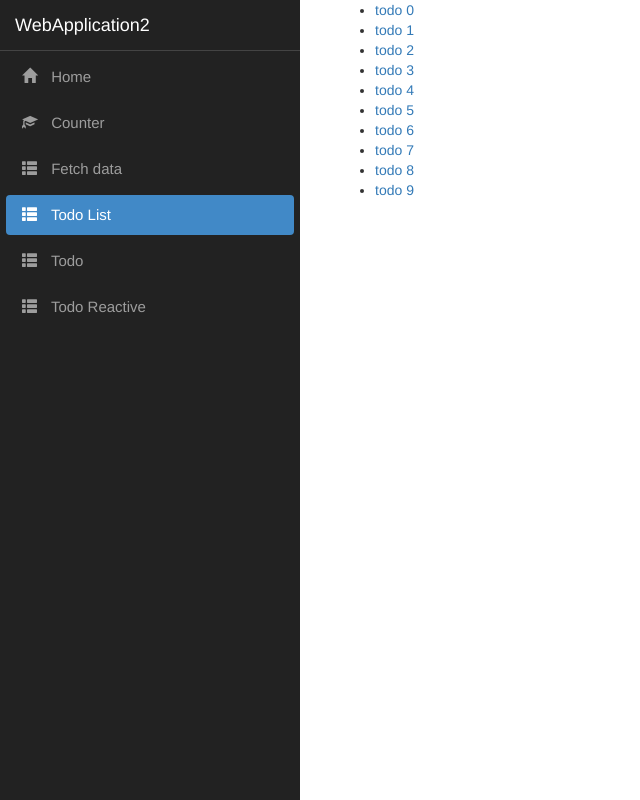
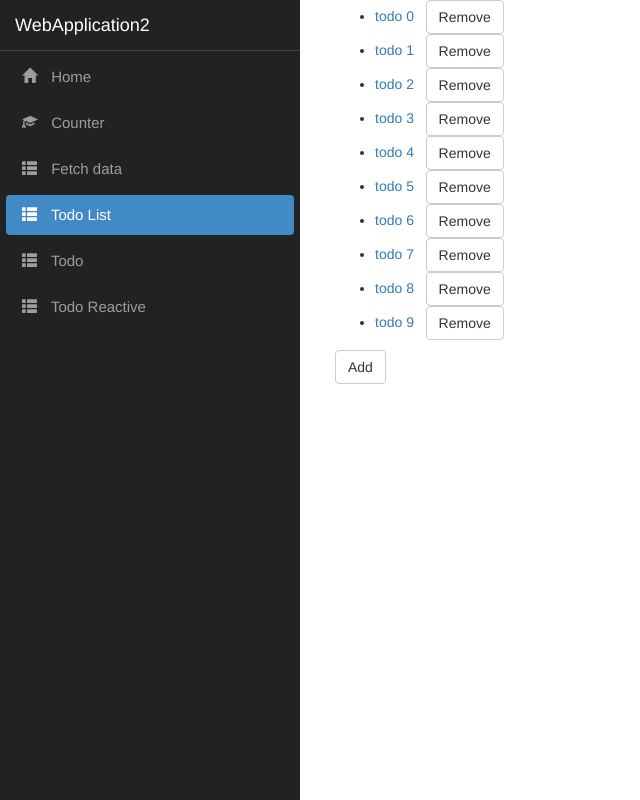
Before and after one commit to Arden-Zhu/ToDo_Angular6, an Angular app in the folder Todo/ClientApp/: page /todoList in a window 1280 px wide. Shown: the whole page, without its empty margins (0-640 px from the left). Built offline with nearby package versions, Linux system fonts and the light colour scheme.

Commit message:
Add add() & remove()

```diff
--- a/Todo/ClientApp/src/app/todo-list/todo-list.component.html
+++ b/Todo/ClientApp/src/app/todo-list/todo-list.component.html
@@ -4,7 +4,11 @@
       <a (click)="selectTodo(todo)">
         {{todo.name}}
       </a>
+      &nbsp;
+      <button class="btn btn-default" (click)="remove(todo)">Remove</button>
     </li>
   </ul>
+  <button class="btn btn-default" (click)="add()">Add</button>
+
   <app-todo-detail-reactive *ngIf="selectedTodo" [todo]="selectedTodo"></app-todo-detail-reactive>
 </div>
--- a/Todo/ClientApp/src/app/todo-list/todo-list.component.ts
+++ b/Todo/ClientApp/src/app/todo-list/todo-list.component.ts
@@ -26,4 +26,15 @@ export class TodoListComponent implements OnInit {
     this.selectedTodo = todo;
   }
 
+  add() {
+    let todo = this.service.addNew();
+    //this.todoList.push(todo);
+    this.selectedTodo = todo;
+  }
+
+  remove(todo: Todo) {
+    this.service.remove(todo);
+    //const idx = this.todoList.indexOf(todo);
+    //this.todoList.splice(idx, 1);
+  }
 }
--- a/Todo/ClientApp/src/app/todo.service.ts
+++ b/Todo/ClientApp/src/app/todo.service.ts
@@ -7,8 +7,11 @@ import { todoList } from './fakeTodoList'
   providedIn: 'root'
 })
 export class TodoService {
+  lastPkey: number;
 
-  constructor() { }
+  constructor() {
+    this.lastPkey = 100;
+  }
 
   getTodoList(): Todo[] {
     return todoList;
@@ -20,4 +23,20 @@ export class TodoService {
       const newTodo = Object.assign(oldTodo, todo);
     }
   }
+
+  addNew(): Todo {
+    const todo = new Todo(
+      this.lastPkey,
+      'Todo ' + this.lastPkey,
+      false
+    );
+    this.lastPkey++;
+    todoList.push(todo);
+    return todo;
+  }
+
+  remove(todo: Todo) {
+    const idx = todoList.indexOf(todo);
+    todoList.splice(idx, 1);
+  }
 }
```
